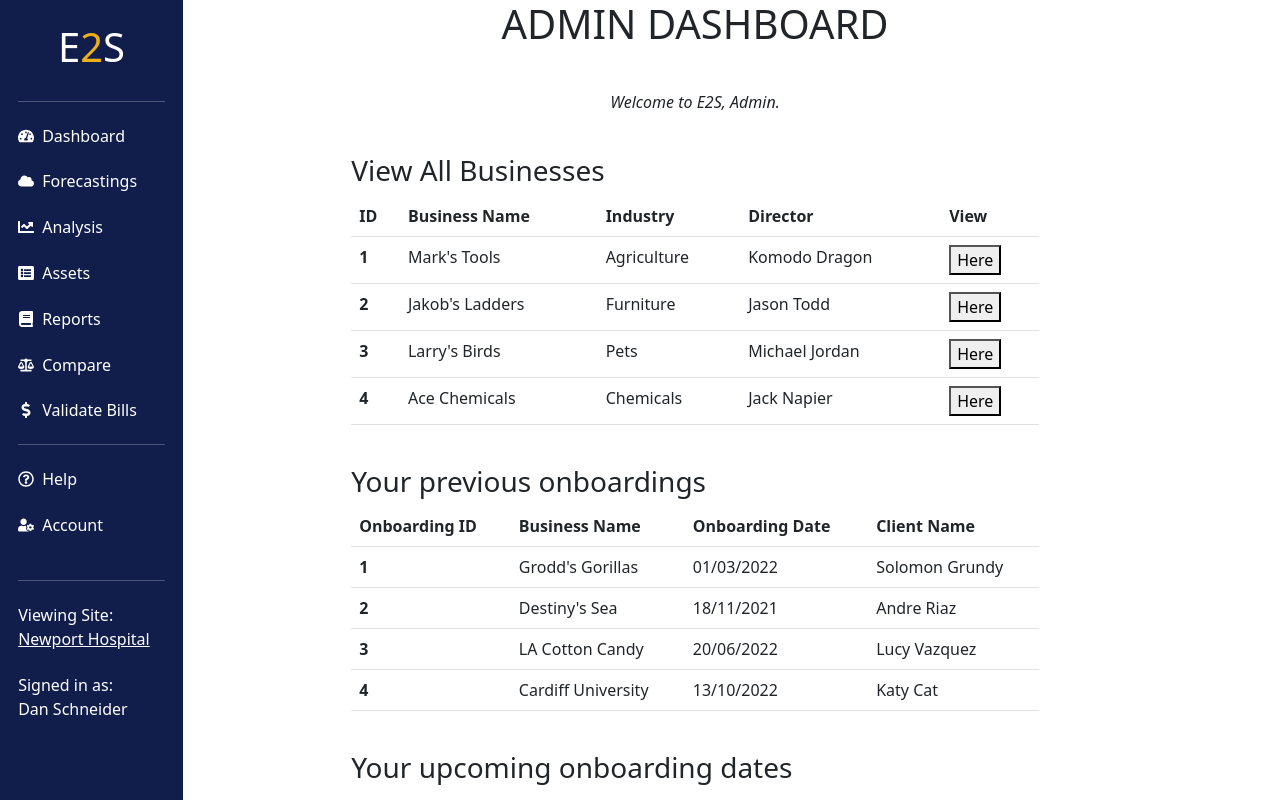
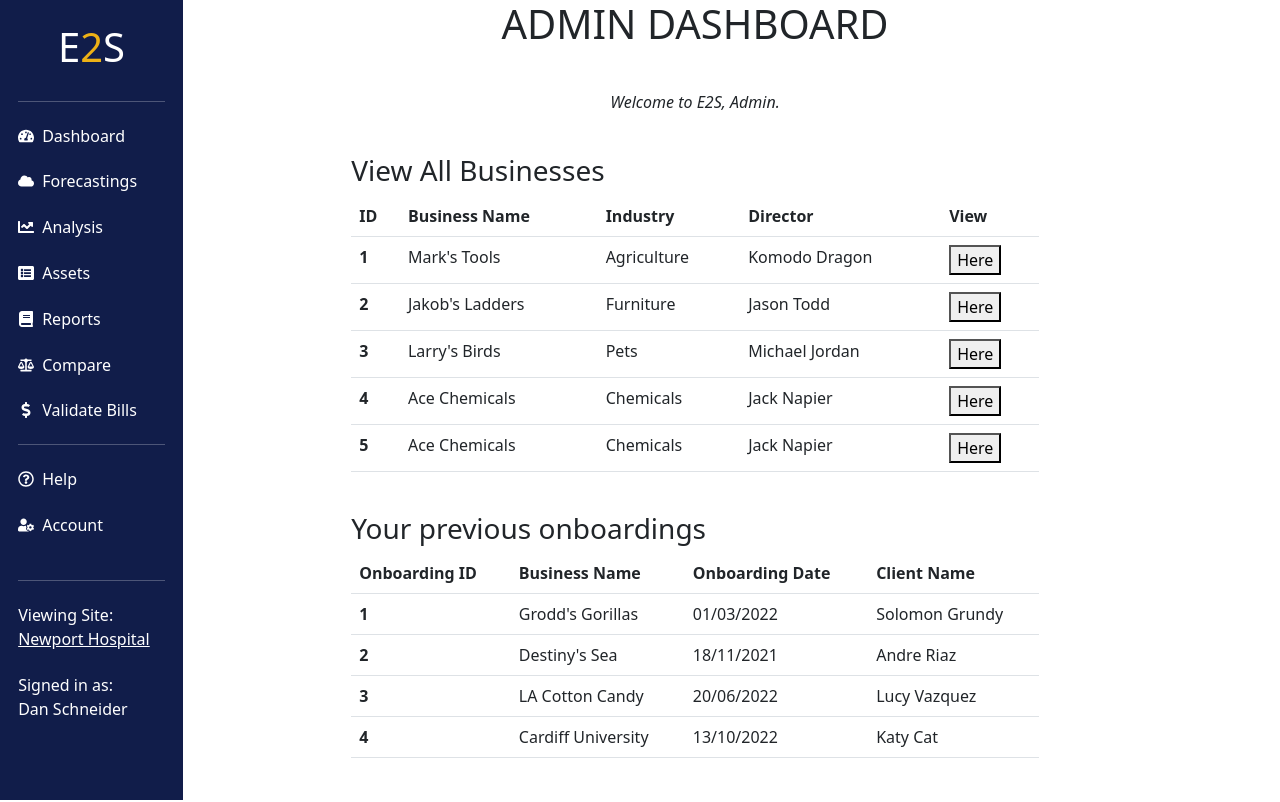
Before and after one commit to Archie-Wilkins/e2s-client-project, a Next.js app: page /adminDashboard in a window 1280 px wide. Shown: the top 802 px of the page. Built offline with nearby package versions, Linux system fonts and the light colour scheme.

Commit message:
DYnamic business data display now occurs

```diff
--- a/pages/adminDashboard.js
+++ b/pages/adminDashboard.js
@@ -3,13 +3,21 @@ import NavBar from "../public/components/navBar.js"
 import Router from "next/router";
 import {useRouter} from "next/navigation";
 import React, {useState} from "react";
+import Script from "next/script";
+
+const chosenBusinessRowArray = [];
 
 function AdminHub(){
+    //const chosenBusinessRowArray = [];
 
     const [businessRequested, setRequested] = useState(false)
 
     function handleBusinessRender(businessName){
         !businessRequested ? setRequested(true) : setRequested(false)
+
+        for(let i = 0; i < businessName.length;i++){
+            chosenBusinessRowArray.push(businessName[i].innerText);
+        }
     }
 
     function handleReturn() {
@@ -41,39 +49,46 @@ function AdminHub(){
                                         </thead>
                                         <tbody>
                                         <tr>
-                                            <th scope="row">1</th>
-                                            <td id={"row1Business"}>Mark's Tools</td>
-                                            <td>Agriculture</td>
-                                            <td>Komodo Dragon</td>
-                                            <td><button onClick={() => handleBusinessRender("Mark's Tools")}>Here</button></td>
+                                            <th name="r1" scope="row">1</th>
+                                            <td name="r1" id={"row1Business"}>Mark's Tools</td>
+                                            <td name={"r1"}>Agriculture</td>
+                                            <td name={"r1"}>Komodo Dragon</td>
+                                            <td name={"r1"}><button onClick={() => handleBusinessRender(document.getElementsByName("r1"))}>Here</button></td>
                                         </tr>
                                         <tr>
-                                            <th scope="row">2</th>
-                                            <td>Jakob's Ladders</td>
-                                            <td>Furniture</td>
-                                            <td>Jason Todd</td>
-                                            <td><button onClick={() => handleBusinessRender("Jakob's Ladders")}>Here</button></td>
+                                            <th name={"r2"} scope="row">2</th>
+                                            <td name={"r2"}>Jakob's Ladders</td>
+                                            <td name={"r2"}>Furniture</td>
+                                            <td name={"r2"}>Jason Todd</td>
+                                            <td><button onClick={() => handleBusinessRender(document.getElementsByName("r2"))}>Here</button></td>
                                         </tr>
                                         <tr>
-                                            <th scope="row">3</th>
-                                            <td colSpan={"1"}>Larry's Birds</td>
-                                            <td>Pets</td>
-                                            <td>Michael Jordan</td>
-                                            <td><button onClick={() => handleBusinessRender("Larry's Birds")}>Here</button></td>
+                                            <th name="r3" scope="row">3</th>
+                                            <td name={"r3"} colSpan={"1"}>Larry's Birds</td>
+                                            <td name={"r3"}>Pets</td>
+                                            <td name={"r3"}>Michael Jordan</td>
+                                            <td><button onClick={() => handleBusinessRender(document.getElementsByName("r3"))}>Here</button></td>
                                         </tr>
                                         <tr>
-                                            <th scope="row">4</th>
-                                            <td>Ace Chemicals</td>
-                                            <td>Chemicals</td>
-                                            <td>Jack Napier</td>
-                                            <td><button onClick={() => handleBusinessRender("Ace Chemicals")}>Here</button></td>
+                                            <th name={"r4"} scope="row">4</th>
+                                            <td name={"r4"}>Ace Chemicals</td>
+                                            <td name={"r4"}>Chemicals</td>
+                                            <td name={"r4"}>Jack Napier</td>
+                                            <td><button onClick={() => handleBusinessRender(document.getElementsByName("r4"))}>Here</button></td>
+                                        </tr>
+                                        <tr>
+                                            <th name="r5" scope="row">5</th>
+                                            <td name={"r5"}>Ace Chemicals</td>
+                                            <td name={"r5"}>Chemicals</td>
+                                            <td name={"r5"}>Jack Napier</td>
+                                            <td><button onClick={() => handleBusinessRender(document.getElementsByName("r5"))}>Here</button></td>
                                         </tr>
                                         </tbody>
                                     </table>
                                 )}
                                 {businessRequested === true && (
                                     <div>
-                                        <h1>Yay</h1>
+                                        <h1>{JSON.stringify(chosenBusinessRowArray)}</h1>
                                         <button onClick={handleReturn}>Back</button>
                                     </div>
                                 )}
```
